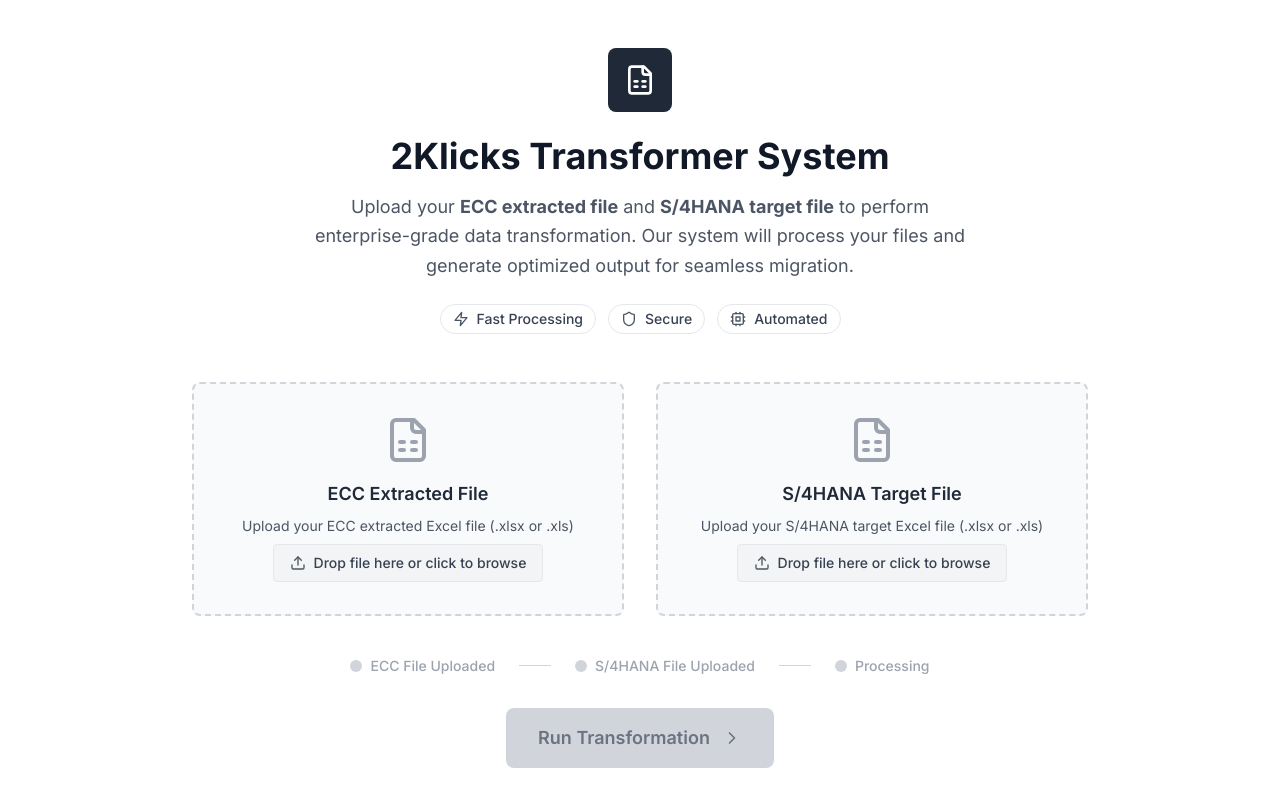
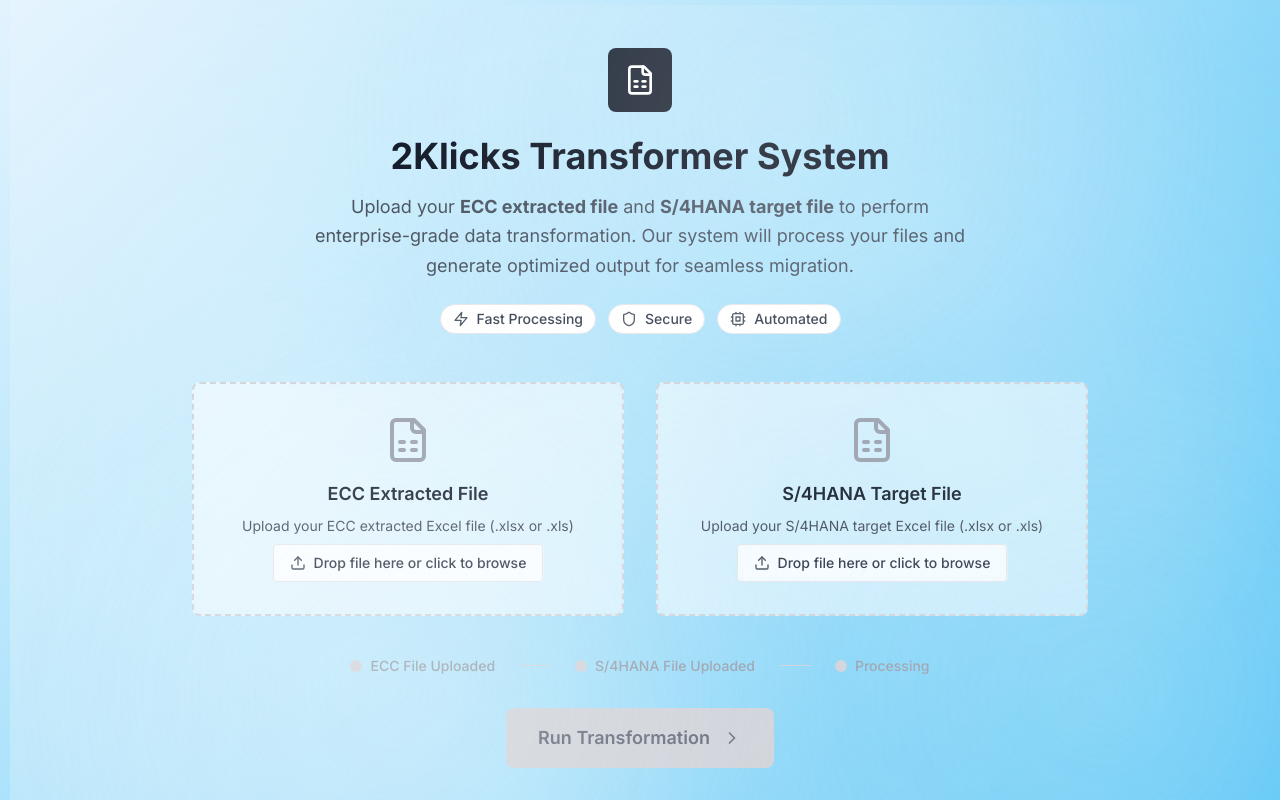
Before and after one commit to adityabhatia101/2klicks-ui, a React (Vite) app: page / in a window 1280 px wide. Shown: the top 800 px of the page. Built offline with nearby package versions, Linux system fonts and the light colour scheme.

Commit message:
Add sky blue gradient with clouds background

```diff
--- a/src/App.tsx
+++ b/src/App.tsx
@@ -104,7 +104,8 @@ function App() {
   };
 
   return (
-    <div className="min-h-screen bg-white">
+    <div className="min-h-screen sky-background">
+      <div className="content-overlay min-h-screen">
         <div className="container mx-auto px-6 py-12">
           <div className="max-w-4xl mx-auto">
             <Header mounted={mounted} />
@@ -156,6 +157,7 @@ function App() {
           </div>
         </div>
       </div>
+    </div>
   );
 }
 
--- a/src/components/FileUploadArea.tsx
+++ b/src/components/FileUploadArea.tsx
@@ -44,12 +44,12 @@ const FileUploadArea: React.FC<FileUploadAreaProps> = ({
     <div className={`transition-all duration-300 ${mounted ? 'opacity-100 translate-y-0' : 'opacity-0 translate-y-4'}`}>
       <div
         className={`
-          relative border-2 border-dashed rounded-lg p-8 text-center transition-all duration-200 cursor-pointer
+          relative border-2 border-dashed rounded-lg p-8 text-center transition-all duration-200 cursor-pointer backdrop-blur-sm
           ${fileState.isUploaded
-            ? 'border-green-400 bg-green-50 shadow-sm'
+            ? 'border-green-400 bg-green-50/80 shadow-sm'
             : fileState.isDragging
-            ? 'border-gray-500 bg-gray-50'
-            : 'border-gray-300 bg-gray-50 hover:border-gray-400 hover:bg-gray-100'
+            ? 'border-gray-500 bg-white/60'
+            : 'border-gray-300 bg-white/50 hover:border-gray-400 hover:bg-white/70'
           }
         `}
         onDragOver={(e) => onDragOver(e, fileNumber)}
@@ -71,7 +71,7 @@ const FileUploadArea: React.FC<FileUploadAreaProps> = ({
               <CheckCircle className="w-12 h-12 text-green-600 mx-auto" />
               <div className="space-y-2">
                 <h3 className="text-lg font-semibold text-gray-800">{title}</h3>
-                <div className="bg-white border border-gray-200 rounded p-3">
+                <div className="bg-white/80 border border-gray-200 rounded p-3 backdrop-blur-sm">
                   <p className="text-gray-700 font-medium text-sm break-all">
                     {fileState.file?.name}
                   </p>
@@ -82,7 +82,7 @@ const FileUploadArea: React.FC<FileUploadAreaProps> = ({
               </div>
               <button
                 onClick={handleDeleteClick}
-                className="inline-flex items-center px-4 py-2 text-sm font-medium text-gray-700 bg-white border border-gray-300 rounded hover:bg-gray-50 transition-colors duration-200"
+                className="inline-flex items-center px-4 py-2 text-sm font-medium text-gray-700 bg-white/80 border border-gray-300 rounded hover:bg-white/90 transition-colors duration-200 backdrop-blur-sm"
               >
                 <X className="w-4 h-4 mr-2" />
                 Remove File
@@ -95,7 +95,7 @@ const FileUploadArea: React.FC<FileUploadAreaProps> = ({
                 <h3 className="text-lg font-semibold text-gray-800">{title}</h3>
                 <p className="text-gray-600 text-sm">{description}</p>
                 <div className="flex items-center justify-center mt-3">
-                  <div className="flex items-center space-x-2 px-4 py-2 bg-gray-100 rounded border">
+                  <div className="flex items-center space-x-2 px-4 py-2 bg-white/60 rounded border backdrop-blur-sm">
                     <Upload className="w-4 h-4 text-gray-600" />
                     <span className="text-sm font-medium text-gray-700">
                       Drop file here or click to browse
--- a/src/components/Instructions.tsx
+++ b/src/components/Instructions.tsx
@@ -28,7 +28,7 @@ const Instructions: React.FC<InstructionsProps> = ({ mounted }) => {
   ];
 
   return (
-    <div className={`bg-gray-50 rounded-lg p-8 shadow-sm border border-gray-200 transition-all duration-500 ${mounted ? 'opacity-100 translate-y-0' : 'opacity-0 translate-y-4'}`}>
+    <div className={`bg-white/70 backdrop-blur-sm rounded-lg p-8 shadow-sm border border-gray-200/50 transition-all duration-500 ${mounted ? 'opacity-100 translate-y-0' : 'opacity-0 translate-y-4'}`}>
       <h2 className="text-2xl font-bold text-gray-900 mb-6 text-center">How it works</h2>
       <div className="grid md:grid-cols-3 gap-6 text-sm">
         {steps.map((item) => (
--- a/src/index.css
+++ b/src/index.css
@@ -12,3 +12,68 @@ body {
   -webkit-font-smoothing: antialiased;
   -moz-osx-font-smoothing: grayscale;
 }
+
+/* Sky gradient background with animated clouds */
+.sky-background {
+  background: linear-gradient(135deg, #e0f2fe 0%, #b3e5fc 25%, #81d4fa 50%, #4fc3f7 75%, #29b6f6 100%);
+  position: relative;
+  overflow: hidden;
+}
+
+.sky-background::before {
+  content: '';
+  position: absolute;
+  top: 0;
+  left: 0;
+  right: 0;
+  bottom: 0;
+  background-image:
+    radial-gradient(circle at 20% 30%, rgba(255, 255, 255, 0.4) 0%, transparent 50%),
+    radial-gradient(circle at 70% 20%, rgba(255, 255, 255, 0.3) 0%, transparent 40%),
+    radial-gradient(circle at 40% 70%, rgba(255, 255, 255, 0.35) 0%, transparent 45%),
+    radial-gradient(circle at 80% 80%, rgba(255, 255, 255, 0.25) 0%, transparent 35%),
+    radial-gradient(circle at 10% 80%, rgba(255, 255, 255, 0.3) 0%, transparent 40%),
+    radial-gradient(circle at 90% 40%, rgba(255, 255, 255, 0.2) 0%, transparent 30%);
+  animation: cloudFloat 20s ease-in-out infinite;
+  pointer-events: none;
+}
+
+.sky-background::after {
+  content: '';
+  position: absolute;
+  top: 0;
+  left: 0;
+  right: 0;
+  bottom: 0;
+  background-image:
+    radial-gradient(circle at 60% 10%, rgba(255, 255, 255, 0.2) 0%, transparent 35%),
+    radial-gradient(circle at 30% 60%, rgba(255, 255, 255, 0.25) 0%, transparent 40%),
+    radial-gradient(circle at 85% 60%, rgba(255, 255, 255, 0.15) 0%, transparent 30%);
+  animation: cloudFloat 25s ease-in-out infinite reverse;
+  pointer-events: none;
+}
+
+@keyframes cloudFloat {
+  0%, 100% {
+    transform: translateX(0) translateY(0);
+    opacity: 0.7;
+  }
+  25% {
+    transform: translateX(10px) translateY(-5px);
+    opacity: 0.8;
+  }
+  50% {
+    transform: translateX(-5px) translateY(10px);
+    opacity: 0.6;
+  }
+  75% {
+    transform: translateX(15px) translateY(5px);
+    opacity: 0.9;
+  }
+}
+
+/* Subtle overlay for better content readability */
+.content-overlay {
+  background: rgba(255, 255, 255, 0.1);
+  backdrop-filter: blur(0.5px);
+}
```
Lines whose indentation alone changed are shown as unchanged.
